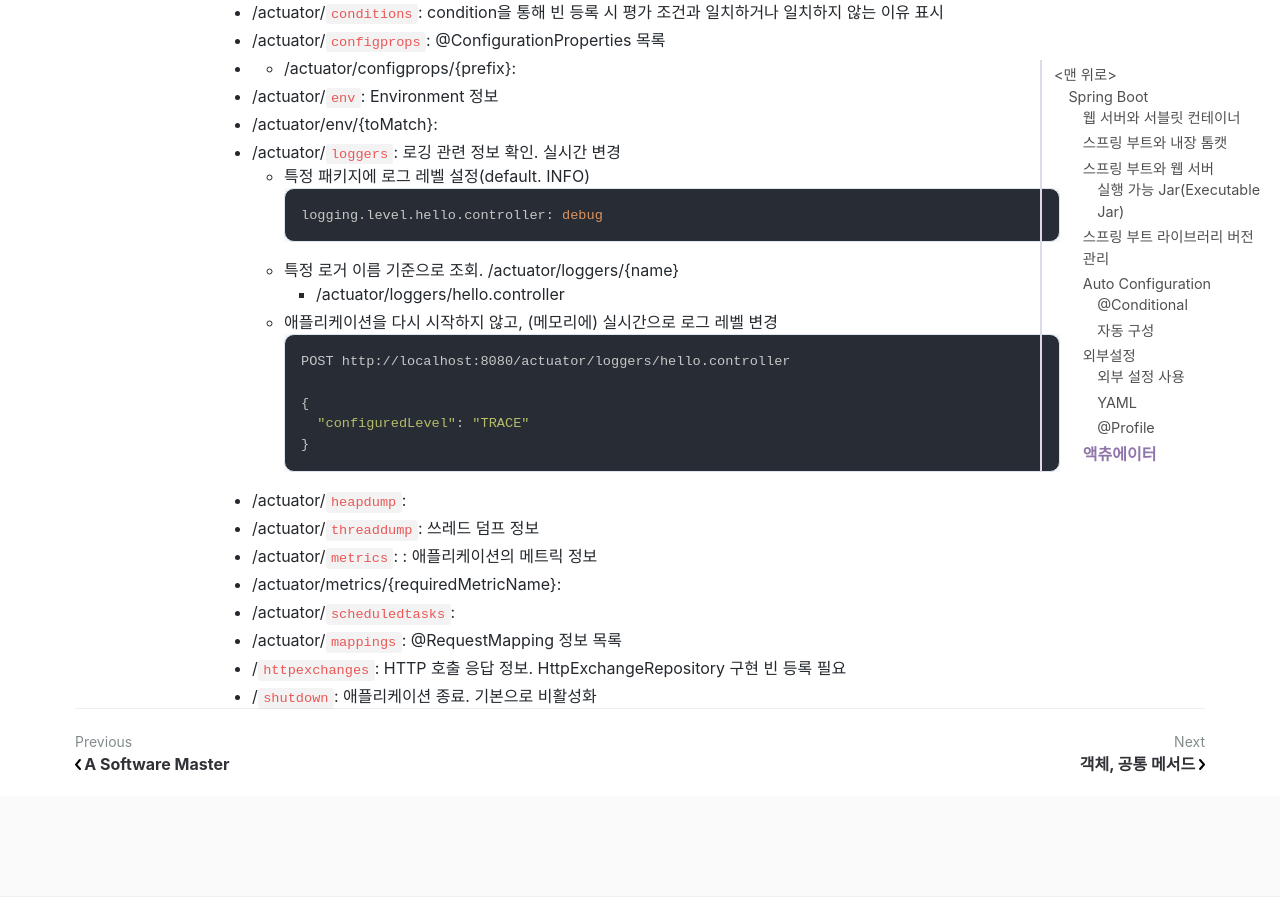
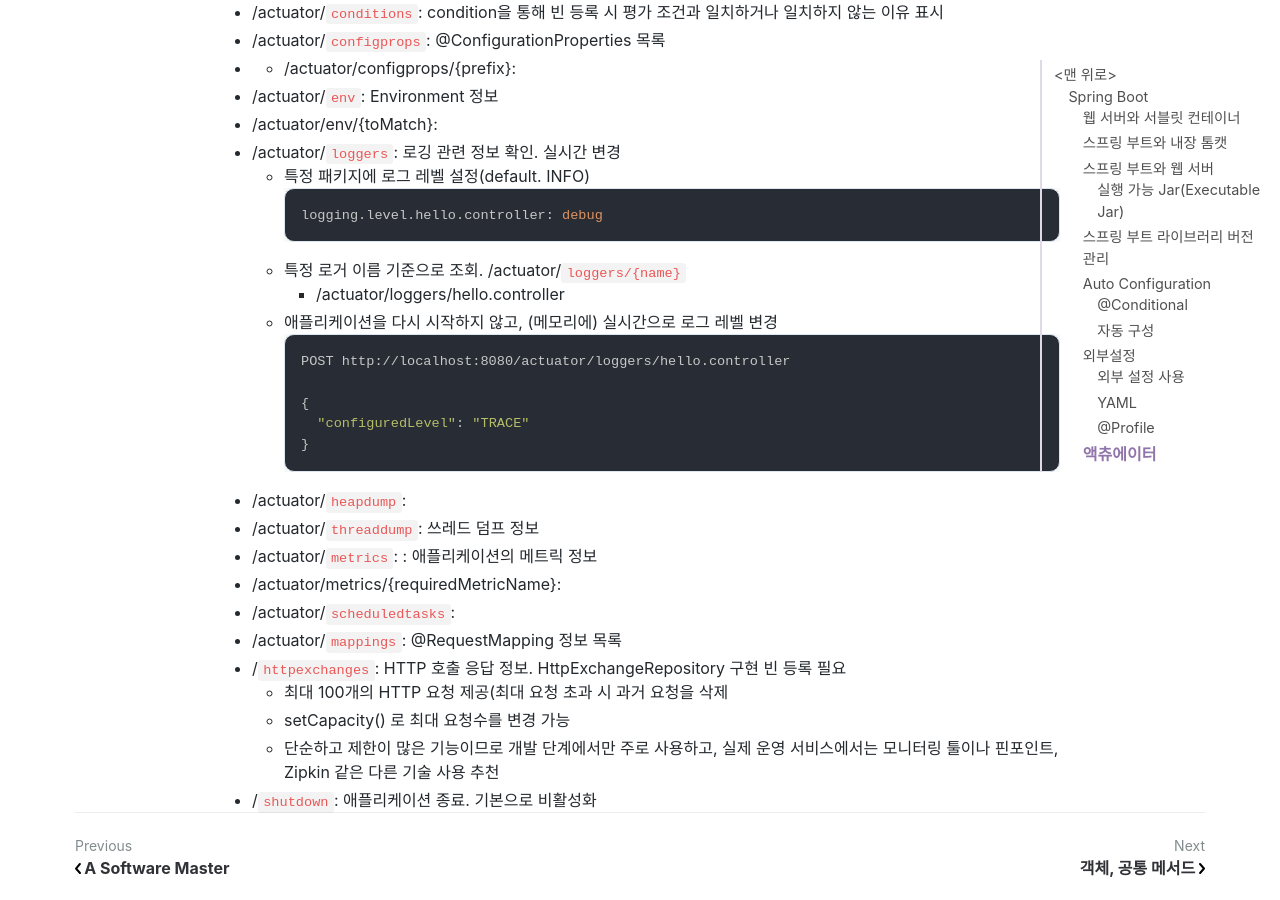
Before and after one commit to jihunparkme/jihunparkme.github.io, a Jekyll site: the page built from _posts/2023-04-06-spring-boot.md, in a window 1280 px wide and 900 px high, scrolled down 18895 px. Built offline with Jekyll 4.4.1, drawn with Linux system fonts in a browser that asks for light colours; nearby versions of some CDN libraries; comment, search, counter and statistics services are not loaded.

Commit message:
[SpringBoot] 액츄에이터: HTTP 요청 응답 기록

````diff
--- a/_posts/2023-04-06-spring-boot.md
+++ b/_posts/2023-04-06-spring-boot.md
@@ -786,7 +786,7 @@
     ```yml
     logging.level.hello.controller: debug
     ```
-  - 특정 로거 이름 기준으로 조회. /actuator/loggers/{name}
+  - 특정 로거 이름 기준으로 조회. /actuator/`loggers/{name}`
     - /actuator/loggers/hello.controller
   - 애플리케이션을 다시 시작하지 않고, (메모리에) 실시간으로 로그 레벨 변경
     ```json
@@ -803,4 +803,7 @@
 - /actuator/`scheduledtasks`:
 - /actuator/`mappings`: @RequestMapping 정보 목록
 - /`httpexchanges`: HTTP 호출 응답 정보. HttpExchangeRepository 구현 빈 등록 필요
+  - 최대 100개의 HTTP 요청 제공(최대 요청 초과 시 과거 요청을 삭제
+  - setCapacity() 로 최대 요청수를 변경 가능
+  - 단순하고 제한이 많은 기능이므로 개발 단계에서만 주로 사용하고, 실제 운영 서비스에서는 모니터링 툴이나 핀포인트, Zipkin 같은 다른 기술 사용 추천
 - /`shutdown`: 애플리케이션 종료. 기본으로 비활성화
````
